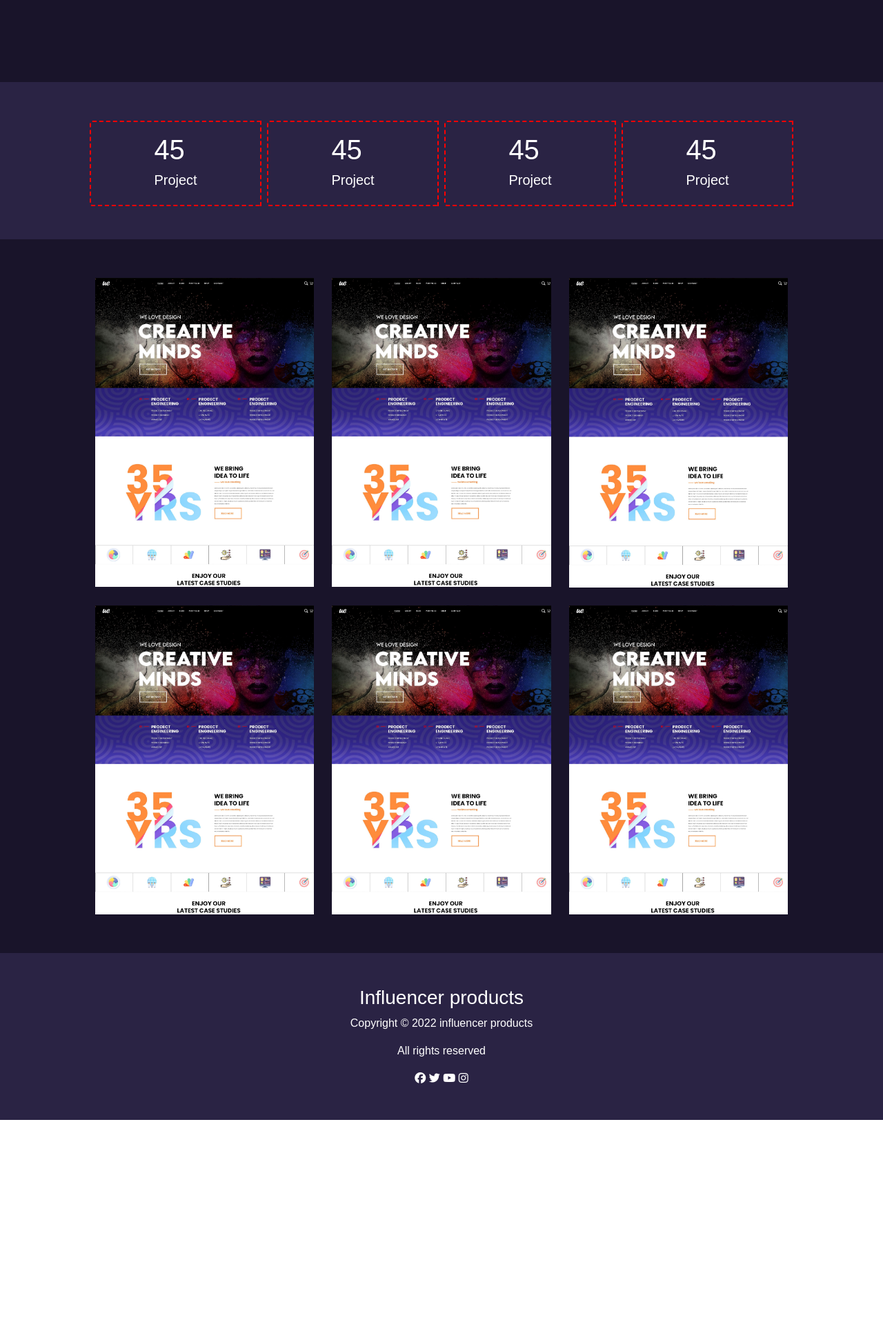
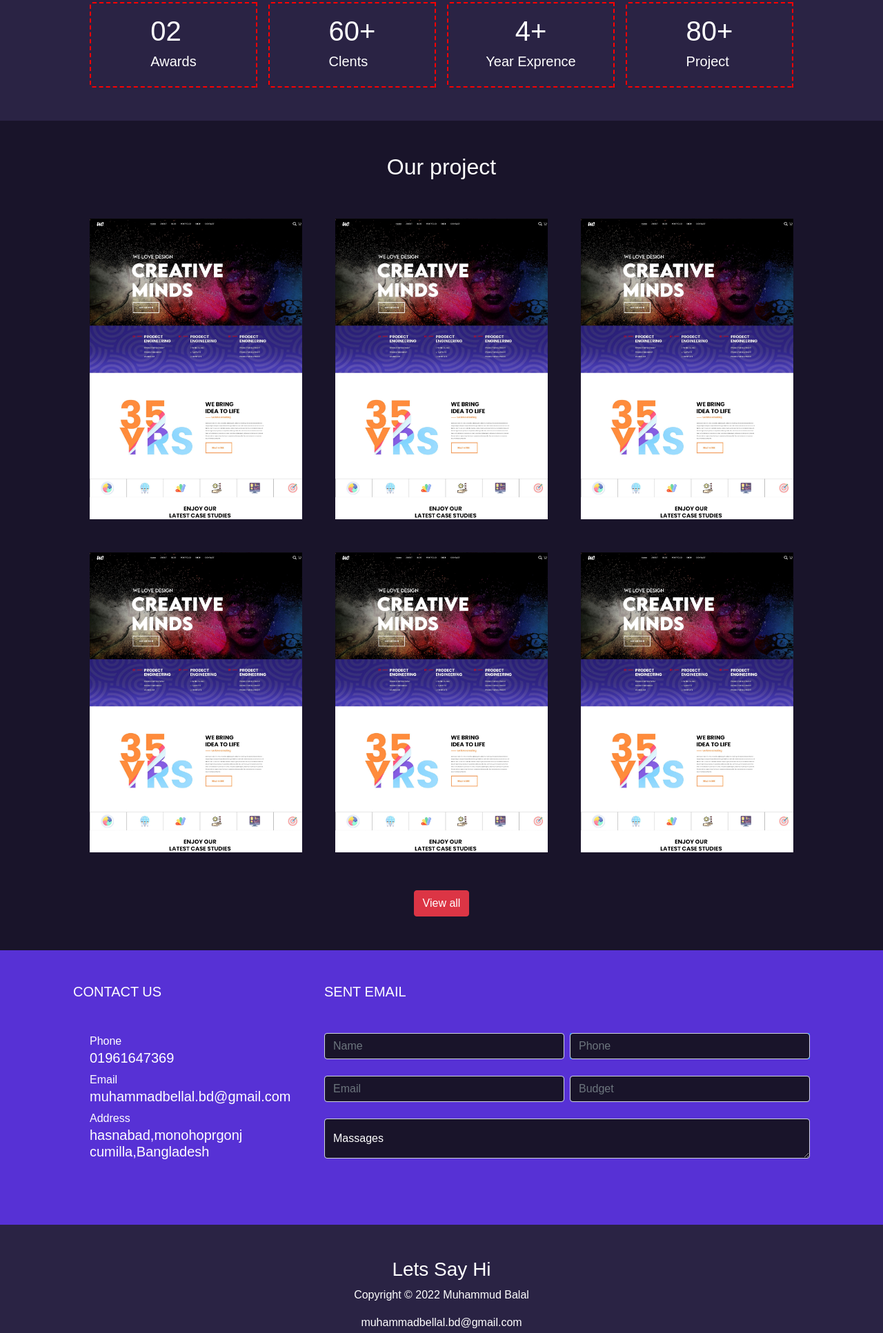
Before and after one commit to Shahedh0ssain/rocky-portfolio-2, a plain HTML site: page index.html in a window 1280 px wide. Shown: the part 673-2606 px from the top of the page at 69% size. Before the commit the page ends 2297 px from the top, so only its background shows below. Drawn offline with nearby package versions, Linux system fonts and the light colour scheme.

Commit message:
Update index.html

```diff
--- a/index.html
+++ b/index.html
@@ -20,26 +20,26 @@
 <body>
     <!-- header start -->
 
-    <header class="vh-100" style="background-color: #19142a;">
+    <header class="vh-md-100" style="background-color: #19142a;">
         <!-- hero section -->
         <nav class=" container navbar navbar-expand-lg  ">
-            <a class="navbar-brand" href="#">Navbar</a>
+            <a class="navbar-brand text-white" href="#">Navbar</a>
             <button class="navbar-toggler" type="button" data-toggle="collapse" data-target="#navbarNav" aria-controls="navbarNav" aria-expanded="false" aria-label="Toggle navigation">
               <span class="navbar-toggler-icon"></span>
             </button>
             <div class="collapse navbar-collapse justify-content-end" id="navbarNav" >
               <ul class="navbar-nav">
                 <li class="nav-item active">
-                  <a class="nav-link" href="#">Home <span class="sr-only">(current)</span></a>
+                  <a class="nav-link text-white" href="#">Home <span class="sr-only">(current)</span></a>
                 </li>
                 <li class="nav-item">
-                  <a class="nav-link" href="#">Features</a>
+                  <a class="nav-link text-white" href="#">Features</a>
                 </li>
                 <li class="nav-item">
-                  <a class="nav-link" href="#">Pricing</a>
+                  <a class="nav-link text-white" href="#contact-us">Pricing</a>
                 </li>
                 <li class="nav-item">
-                  <a class="nav-link disabled">Disabled</a>
+                  <a class="nav-link text-white">Disabled</a>
                 </li>
               </ul>
             </div>
@@ -47,20 +47,31 @@
         <!--nav end-->
         <section class=" ">
             <div class="container">
-               <div class="row d-flex align-items-center p-5">
-                <div class="col-md-6 ">
-                    <h1 class="section-title text-white">Muhammad Bellal</h1>
+               <div class="row d-flex align-items-center justify-content-center p-5">
+                <div class="col-12 col-md-6 d-flex  ">
+                    <div>
+                        <h1 class=" display-4 fw-bold text-white">Muhammad Bellal</h1>
+                        <span class="text-danger">Proffesional Graphic & Ui desigener</span>
                     <p class="text-white">I am Muhammad Bellal, an expert Graphics Designer. I have been working on graphic design for 5 years.
                         I have proper experience on Photoshop, Illustrator, InDesign & like this type of designing.
                     </p>
-                    <div class="btn">
-                        <span>Preebook now</span>
-                        <i class="fas fa-arrow-right"></i>
+                    <p class="text-danger">FOLLOW ME NOW:</p>
+                    <div class="i-con ">
+                        <i class="fab fa-facebook i-color pe-3 "></i>
+                        <i class="fab fa-instagram i-color pe-3"></i>
+                        <i class="fab fa-twitter i-color pe-3"></i>
+
+                    </div>
+                    <!-- <div class="bt">
+                        <button type="button" class="btn btn-danger m-0">View all</button>
+                    </div> -->
                     </div>
                 </div>
 
-                <div class="col-md-6">
-                    <img class="img-fluid" src="img/banner.png" alt="" srcset="">
+                <div class="col-12 col-md-6 d-flex justify-content-center">
+                    <div>
+                        <img class="img-fluid w-100" src="img/banner.png" alt="" srcset="">
+                    </div>
                 </div>
                </div>
             </div>
@@ -72,35 +83,35 @@
         <!-- fjdsfj -->
          <section style="background-color: #2a2344;">
             <div class="container">
-                <div class="row g-2 p-5">
-                  <div class="col-md-3">
+                <div class="row g-3 p-5">
+                  <div class="col-12 col-md-3">
                     <div class=" d-flex justify-content-center p-3  counter rounded-start ">
                         <div class="text-white">
-                            <h1>45</h1>
-                            <h5>Project</h5>
+                            <h1>02</h1>
+                            <h5>Awards</h5>
                         </div>
                     </div>
                 </div>
-                  <div class="col-md-3">
+                  <div class="col-12 col-md-3">
                     <div class=" d-flex justify-content-center p-3  counter rounded-start">
                         <div class="text-white">
-                            <h1>45</h1>
-                            <h5>Project</h5>
+                            <h1>60+</h1>
+                            <h5>Clents</h5>
                         </div>
                     </div>
                 </div>
-                  <div class="col-md-3">
+                  <div class="col-12 col-md-3">
                     <div class="d-flex justify-content-center p-3  counter rounded-start">
                         <div class="text-white">
-                            <h1>45</h1>
-                            <h5>Project</h5>
+                            <h1 class="text-center">4+</h1>
+                            <h5 class="text-center">Year Exprence</h5>
                         </div>
                     </div>
                 </div>
-                  <div class="col-md-3">
+                  <div class="col-12 col-md-3">
                     <div class=" d-flex justify-content-center p-3  counter rounded-start">
                         <div class="text-white">
-                            <h1>45</h1>
+                            <h1>80+</h1>
                             <h5>Project</h5>
                         </div>
                     </div>
@@ -109,7 +120,7 @@
               </div>
         </section>
         <!-- counter-section -->
-        <section style="background-color: #19142a;">
+        <!-- <section style="background-color: #19142a;">
         <div class="container">
             <div class="collection p-5">
                 <article>
@@ -144,59 +155,97 @@
                 </article>
             </div>
         </div>
-        </section>
-        <!-- dsf -->
-       <!-- <section style="background-color: #19142a;">
+        </section>-->
+
+        <section style="background-color: #19142a;">
         <div class="container">
-            <h2 style="text-align:center" class="text-white">Our project</h2>
+            <h2 style="text-align:center" class="text-white pt-5">Our project</h2>
 
-             <div class="collection p-5 ">
+            <div class="row p-5 g-5">
 
-                <div class="image-item m-2">
+                <div class="image-item  col-12 col-md-4">
+                    <img class="img-fluid " src="img/321.jpg" alt="" srcset="">
+                </div>
+                <div class="image-item  col-12 col-md-4">
                     <img class="img-fluid" src="img/321.jpg" alt="" srcset="">
                 </div>
-                <div class="image-item m-2">
+                <div class="image-item  col-12 col-md-4">
                     <img class="img-fluid" src="img/321.jpg" alt="" srcset="">
                 </div>
-                <div class="image-item m-2">
+                <div class="image-item  col-12 col-md-4">
                     <img class="img-fluid" src="img/321.jpg" alt="" srcset="">
                 </div>
-                <div class="image-item m-2">
-                    <img class="img-fluid" src="img/321.jpg" alt="" srcset="">
-                </div>
-                <div class="image-item  m-2">
+                <div class="image-item   col-12 col-md-4">
 
                     <img class="img-fluid" src="img/321.jpg" alt="" srcset="">
                 </div>
-                <div class="image-item  m-2">
+                <div class="image-item   col-12 col-md-4">
                     <img class="img-fluid" src="img/321.jpg" alt="" srcset="">
                 </div>
 
             </div>
+            <div class="btn d-flex justify-content-center pb-5">
+                <button type="button" class="btn btn-danger">View all</button>
+            </div>
         </div>
        </section>
-       <section>
-        <div class=" container px-5 row g-3">
-            <div class="col-md-6">
-              <input type="text" class="form-control" placeholder="First name" aria-label="First name">
+       <!-- email-section -->
+       <section style="background-color: #5731d5;" id="">
+
+        <div class=" container  row   m-auto">
+            <div class="col-md-4 py-5 ">
+                <h5 class="text-white mb-5 ">CONTACT US</h5>
+                <div class="ps-4">
+                    <div class="text-white">
+                        <span>Phone</span>
+                        <h5>01961647369</h5>
                     </div>
-            <div class="col-md-6">
-              <input type="text" class="form-control" placeholder="Last name" aria-label="Last name">
+                    <div class="text-white">
+                        <span>Email</span>
+                        <h5>muhammadbellal.bd@gmail.com</h5>
                     </div>
-            <div class="col-md-6">
-              <input type="text" class="form-control" placeholder="First name" aria-label="First name">
+                    <div class="text-white">
+                        <span>Address</span>
+                        <h5>hasnabad,monohoprgonj
+                            cumilla,Bangladesh</h5>
                     </div>
-            <div class="col-md-6">
-              <input type="text" class="form-control" placeholder="Last name" aria-label="Last name">
                 </div>
+            </div>
+            <div class="col-md-8  py-5">
+                   <h5 class="text-white mb-5">SENT EMAIL</h5>
+                    <div class="d-flex">
+                       <div class="w-100 me-2 ">
+                           <div class="mb-4 ">
+                            <input style="background-color:#19142a ; color: #fff;" type="text" class="form-control text-danger" placeholder="Name" aria-label="First name">
+                          </div>
+                          <div class="mb-4">
+                            <input style="background-color:#19142a ;" type="text" class="form-control text-white" placeholder="Email" aria-label="Last name">
+                          </div>
+                      </div>
+                      <div class="w-100 ">
+                          <div class="mb-4 bg-primary text-white">
+                            <input style="background-color:#19142a ;" type="text" class="form-control " placeholder="Phone" aria-label="Last name">
+                          </div>
+                          <div class="mb-4 text-white">
+                            <input style="background-color:#19142a ;" type="text" class="form-control " placeholder="Budget" aria-label="Last name">
+                          </div>
+                      </div>
+                    </div>
+                  <!-- text-area -->
+                  <div  class="form-floating mb-5">
+                      <textarea style="background-color:#19142a ;"  class="form-control" placeholder="Leave a comment here" id="floatingTextarea2" style="height: 100px"></textarea>
+                      <label for="floatingTextarea2" class="text-white "  rows="5">Massages</label>
+                  </div>
+            </div>
+
         </div>
        </section>
     </main>
     <!-- footer section  start-->
     <footer class="footer text-white text-center p-5" style="background-color: #2a2344;">
-         <h3 class="footer-title">Influencer products</h3>
-        <p class="copyright-text">Copyright &#169 2022 influencer products</p>
-        <p class="copyright-text">All rights reserved</p>
+         <h3 class="footer-title">Lets Say Hi</h3>
+        <p class="copyright-text">Copyright &#169 2022 Muhammud Balal</p>
+        <p class="copyright-text">muhammadbellal.bd@gmail.com</p>
         <div class="socil-icon">
             <i class="fab fa-facebook i-color"></i>
             <i class="fab fa-twitter i-color"></i>
```
Lines whose indentation alone changed are shown as unchanged.
